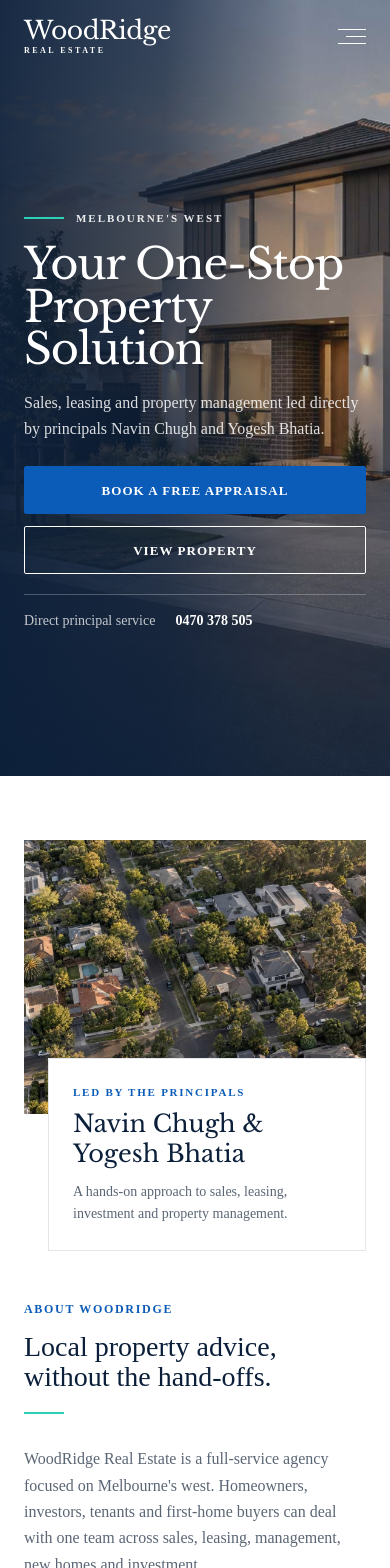
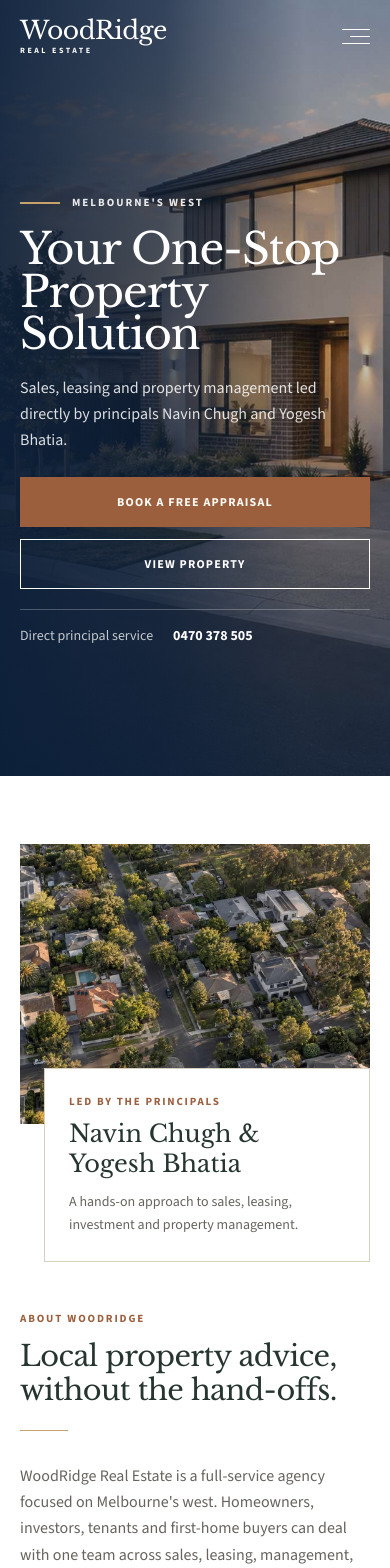
Before and after one commit to tayyabheree/Estate-website, a Next.js app: page / in a window 390 px wide. Shown: the top 1568 px of the page. Built offline with nearby package versions, Linux system fonts and the light colour scheme.

Commit message:
Introduce warm WoodRidge editorial theme

```diff
--- a/app/globals.css
+++ b/app/globals.css
@@ -3,15 +3,15 @@
 @tailwind utilities;
 
 :root {
-  --navy: #0b1f3a;
-  --blue: #0b5cb8;
-  --teal: #2ccfb8;
-  --paper: #f5f6f7;
-  --ink: #1b2430;
-  --muted: #5b6675;
-  --line: #e3e6ea;
-  --white: #ffffff;
-  --danger: #7a1f26;
+  --navy: #26352f;
+  --blue: #9b5f3e;
+  --teal: #c6a36a;
+  --paper: #f1eadf;
+  --ink: #20231f;
+  --muted: #67645e;
+  --line: #d8cebf;
+  --white: #fffdf8;
+  --danger: #7a3c36;
 }
 
 * {
@@ -27,7 +27,7 @@ body {
   margin: 0;
   background: var(--white);
   color: var(--ink);
-  font-family: var(--font-dm-sans), sans-serif;
+  font-family: var(--font-source-sans), sans-serif;
   font-size: 17px;
   line-height: 1.65;
   overflow-x: hidden;
@@ -62,8 +62,8 @@ textarea {
 }
 
 ::selection {
-  background: rgba(44, 207, 184, 0.28);
-  color: var(--navy);
+  background: rgba(198, 163, 106, 0.35);
+  color: var(--ink);
 }
 
 .site-main {
@@ -84,7 +84,7 @@ textarea {
 }
 
 .section--dark {
-  background: var(--navy);
+  background: #202a25;
   color: var(--white);
 }
 
@@ -95,7 +95,7 @@ textarea {
 .widget-title {
   margin: 0 0 16px;
   color: var(--white);
-  font-family: var(--font-dm-sans), sans-serif;
+  font-family: var(--font-source-sans), sans-serif;
   font-size: 12px;
   font-weight: 700;
   letter-spacing: 0.14em;
@@ -104,34 +104,38 @@ textarea {
 
 .btn {
   display: inline-flex;
-  min-height: 48px;
+  min-height: 50px;
   align-items: center;
   justify-content: center;
   gap: 8px;
   border: 1px solid transparent;
-  border-radius: 2px;
-  padding: 0 22px;
-  font-size: 13px;
+  border-radius: 0;
+  padding: 0 24px;
+  font-size: 12px;
   font-weight: 700;
-  letter-spacing: 0.08em;
+  letter-spacing: 0.1em;
   line-height: 1;
   text-transform: uppercase;
   transition:
-    background-color 160ms ease,
-    border-color 160ms ease,
-    color 160ms ease,
-    transform 160ms ease;
+    background-color 180ms ease,
+    border-color 180ms ease,
+    color 180ms ease,
+    transform 180ms ease;
+}
+
+.btn:hover {
+  transform: translateY(-1px);
 }
 
 .btn--primary {
   border-color: var(--blue);
   background: var(--blue);
-  color: var(--white);
+  color: #fffdf8;
 }
 
 .btn--primary:hover {
-  border-color: var(--navy);
-  background: var(--navy);
+  border-color: #7e482f;
+  background: #7e482f;
 }
 
 .btn--outline {
@@ -140,16 +144,17 @@ textarea {
 }
 
 .btn--outline:hover {
-  background: var(--navy);
+  background: var(--ink);
+  border-color: var(--ink);
   color: var(--white);
 }
 
 .section-label {
   margin: 0 0 12px;
   color: var(--blue);
-  font-size: 12px;
+  font-size: 11px;
   font-weight: 700;
-  letter-spacing: 0.14em;
+  letter-spacing: 0.17em;
   text-transform: uppercase;
 }
 
@@ -161,10 +166,11 @@ textarea {
   margin: 0;
   max-width: 780px;
   color: var(--navy);
-  font-family: var(--font-dm-serif), serif;
-  font-size: clamp(1.75rem, 3.2vw, 2.75rem);
+  font-family: var(--font-libre-baskerville), serif;
+  font-size: clamp(1.8rem, 3.2vw, 2.8rem);
   font-weight: 400;
-  line-height: 1.08;
+  line-height: 1.17;
+  letter-spacing: -0.02em;
 }
 
 .section-title--light {
@@ -172,15 +178,15 @@ textarea {
 }
 
 .section-rule {
-  width: 40px;
-  height: 2px;
-  margin-top: 20px;
+  width: 48px;
+  height: 1px;
+  margin-top: 22px;
   background: var(--teal);
 }
 
 .reveal {
   opacity: 0;
-  filter: blur(5px);
+  filter: blur(4px);
   transform: translateY(16px);
   transition:
     opacity 620ms cubic-bezier(.2,.7,.2,1),
@@ -193,6 +199,28 @@ textarea {
   opacity: 1;
   filter: blur(0);
   transform: translateY(0);
+}
+
+.hero-slide {
+  opacity: 0;
+  transform: scale(1.025);
+  transition:
+    opacity 1400ms ease,
+    transform 7000ms ease;
+}
+
+.hero-slide.is-active {
+  opacity: 1;
+  transform: scale(1);
+}
+
+.hero-overlay {
+  background: rgba(25, 31, 27, 0.54);
+}
+
+.hero-copy {
+  border-left: 1px solid rgba(255, 253, 248, 0.52);
+  padding-left: clamp(20px, 3vw, 38px);
 }
 
 .skip-link {
@@ -219,6 +247,16 @@ textarea {
   display: none;
 }
 
+.header-appraisal {
+  display: none;
+}
+
+@media (min-width: 1280px) {
+  .header-appraisal {
+    display: inline-flex;
+  }
+}
+
 @media (max-width: 767px) {
   html {
     scroll-padding-top: 72px;
@@ -229,11 +267,15 @@ textarea {
   }
 
   .container {
-    width: min(100% - 48px, 1200px);
+    width: min(100% - 40px, 1200px);
   }
 
   .section {
-    padding-block: 64px;
+    padding-block: 68px;
+  }
+
+  .hero-copy {
+    padding-left: 18px;
   }
 }
 
@@ -256,15 +298,13 @@ textarea {
     filter: none;
     transform: none;
   }
-}
 
+  .hero-slide {
+    opacity: 0;
+    transform: none;
+  }
 
-.header-appraisal {
-  display: none;
-}
-
-@media (min-width: 1280px) {
-  .header-appraisal {
-    display: inline-flex;
+  .hero-slide.is-active {
+    opacity: 1;
   }
 }
```
